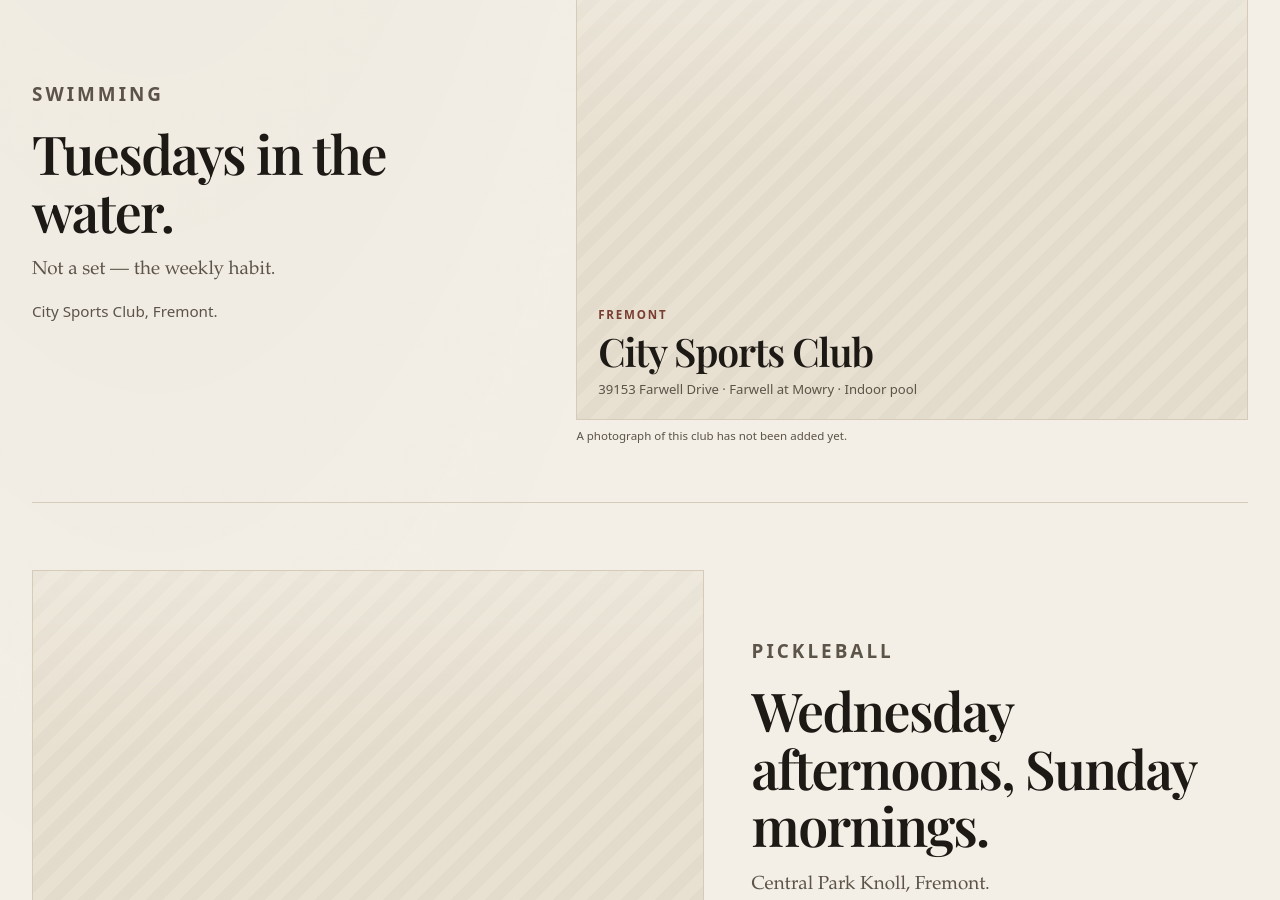
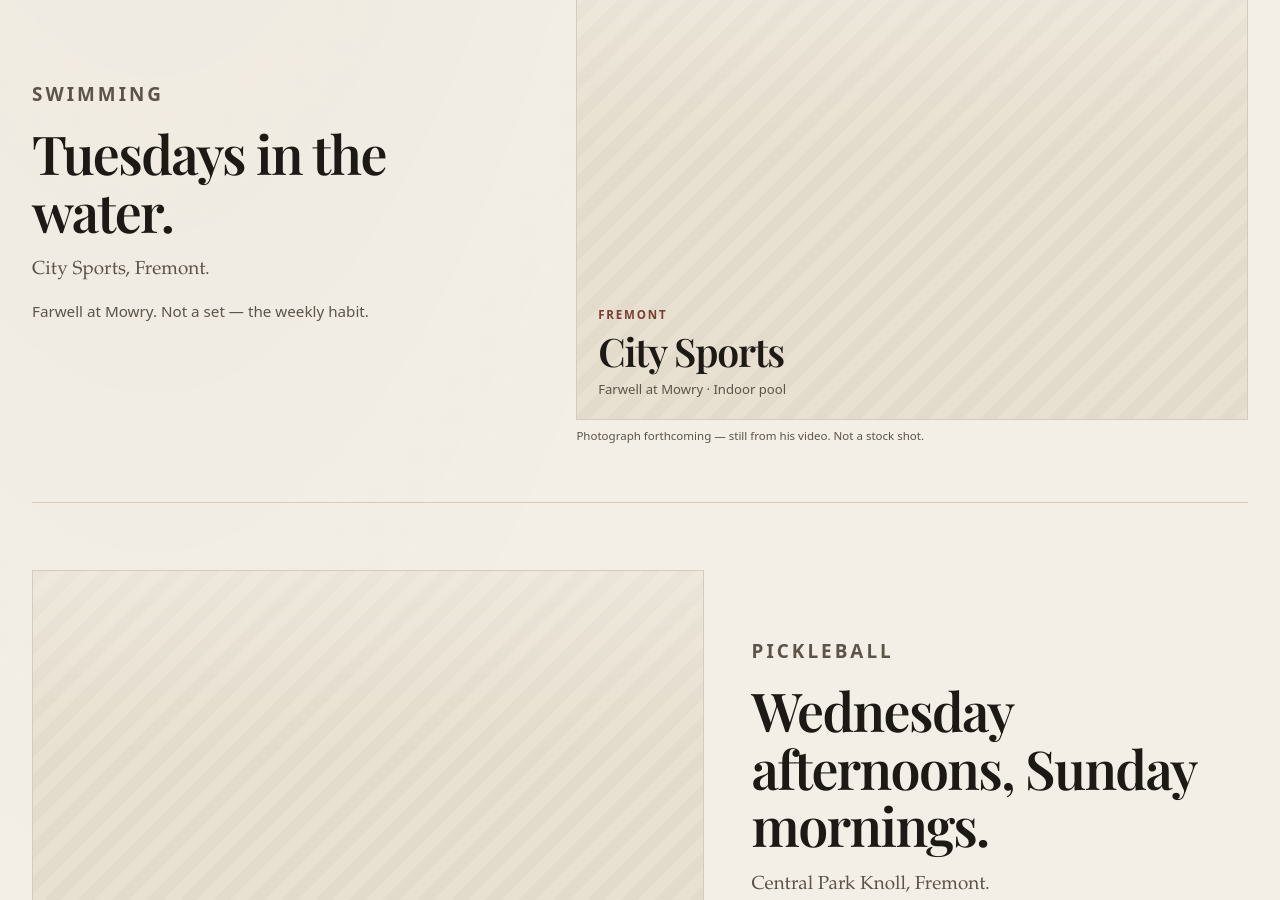
Before and after one commit to praneetb/praneetb.github.io, a Jekyll site: the page built from index.html, in a window 1280 px wide and 900 px high, scrolled down 2009 px. Built offline with Jekyll 4.4.1, drawn with Linux system fonts in a browser that asks for light colours; some web fonts are replaced.

Commit message:
Name City Sports on the swimming spread.
Keep the reserved figure until his own pool still is on disk.
No Berlin hall and no generic swimmer.

Co-authored-by: Praneet Bachheti <praneetb@users.noreply.github.com>

```diff
--- a/index.html
+++ b/index.html
@@ -56,18 +56,18 @@ extra_css:
 
   <section class="spread spread-hobby spread-hobby-flip" aria-labelledby="swimming-heading">
     <figure class="spread-figure">
-      <div class="spread-reserve" role="img" aria-label="City Sports Club, Farwell at Mowry, Fremont. Photograph of this indoor pool has not been added yet.">
+      <div class="spread-reserve" role="img" aria-label="City Sports, Fremont. Still from his video has not been added yet.">
         <p class="spread-reserve-kicker">Fremont</p>
-        <p class="spread-reserve-name">City Sports Club</p>
-        <p class="spread-reserve-meta">39153 Farwell Drive · Farwell at Mowry · Indoor pool</p>
+        <p class="spread-reserve-name">City Sports</p>
+        <p class="spread-reserve-meta">Farwell at Mowry · Indoor pool</p>
       </div>
-      <figcaption>A photograph of this club has not been added yet.</figcaption>
+      <figcaption>Photograph forthcoming — still from his video. Not a stock shot.</figcaption>
     </figure>
     <div class="spread-copy">
       <p class="spread-kicker">Swimming</p>
       <h2 id="swimming-heading">Tuesdays in the water.</h2>
-      <p>Not a set — the weekly habit.</p>
-      <p class="spread-aside">City Sports Club, Fremont.</p>
+      <p>City Sports, Fremont.</p>
+      <p class="spread-aside">Farwell at Mowry. Not a set — the weekly habit.</p>
     </div>
   </section>
 
```
